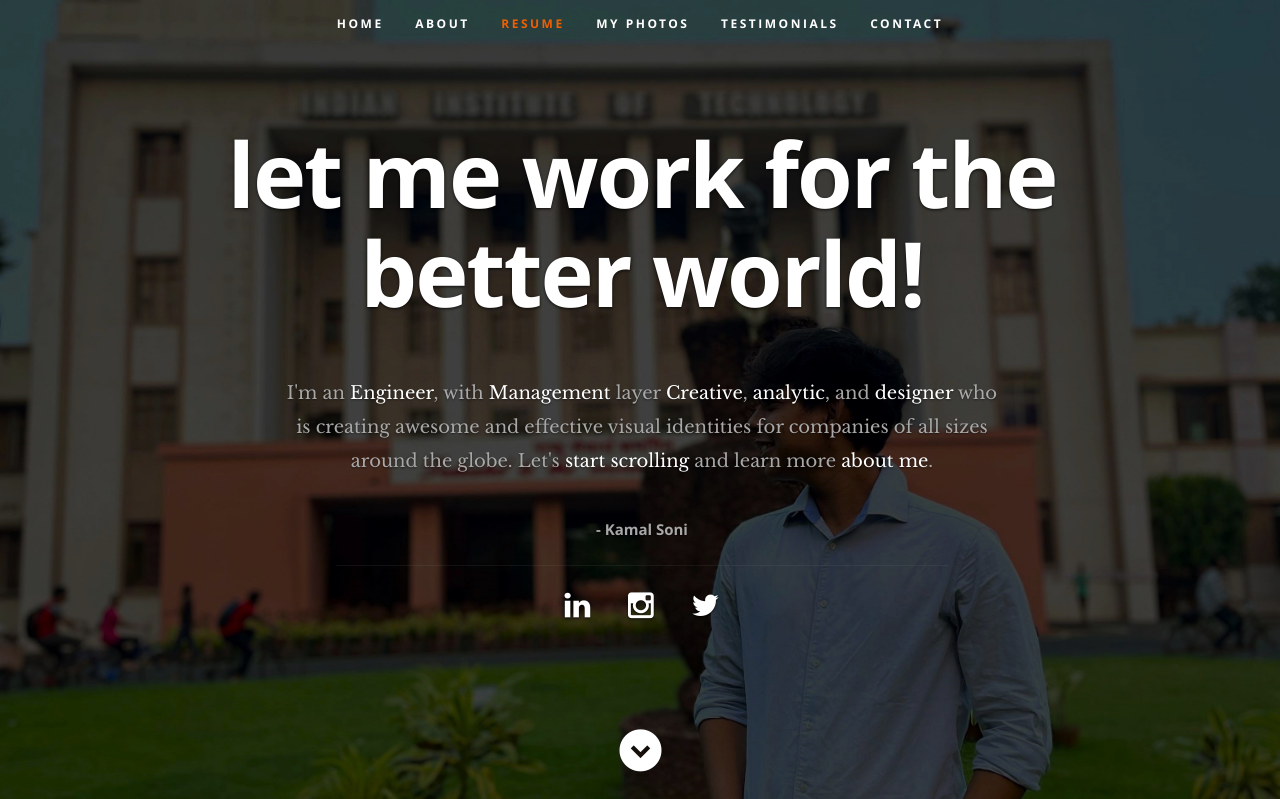
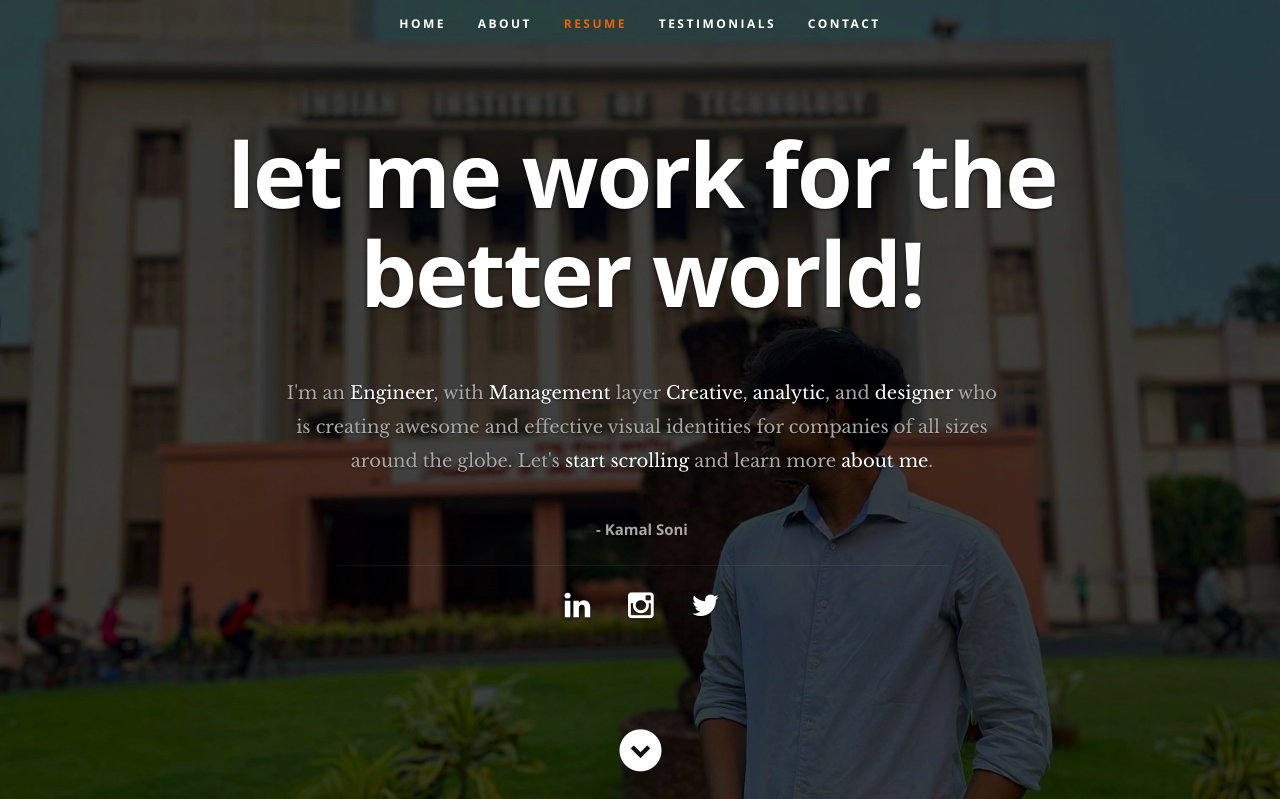
Before and after one commit to icekamal786/MySite, a Django app: page / in a window 1280 px wide. Shown: the top 799 px of the page. Run offline with Django 4.2, Linux system fonts and the light colour scheme; some libraries are stand-ins or nearby versions.

Commit message:
Update index.html

```diff
--- a/Template/index.html
+++ b/Template/index.html
@@ -49,7 +49,7 @@
             <li class="current"><a class="smoothscroll" href="#home">Home</a></li>
             <li><a class="smoothscroll" href="#about">About</a></li>
 	         <li><a class="smoothscroll" href="#resume">Resume</a></li>
-            <li><a class="smoothscroll" href="#portfolio">My Photos</a></li>
+            {% comment %} <li><a class="smoothscroll" href="#portfolio">My Photos</a></li> {% endcomment %}
             <li><a class="smoothscroll" href="#testimonials">Testimonials</a></li>
             <li><a class="smoothscroll" href="#contact">Contact</a></li>
          </ul> <!-- end #nav -->
```
